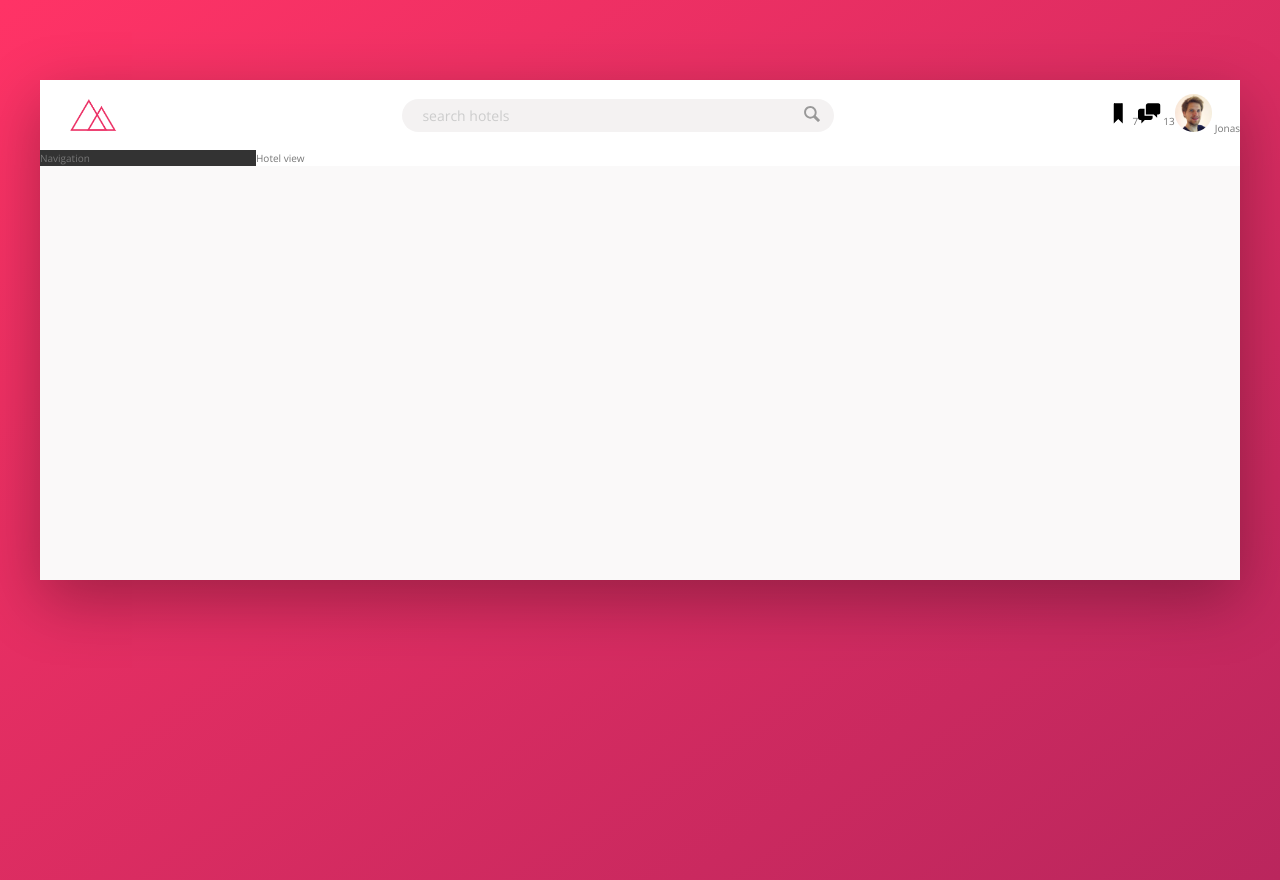
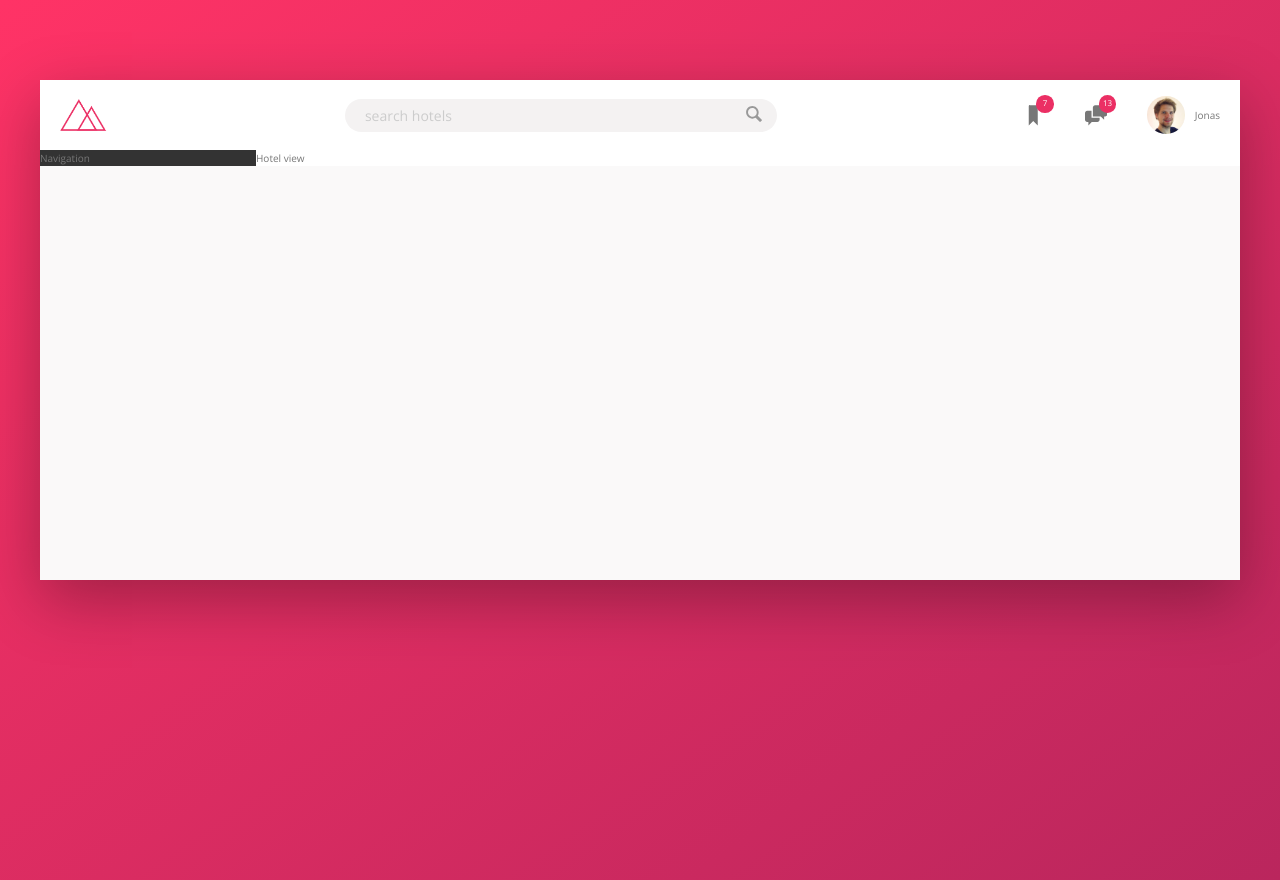
Before and after one commit to grvassil/trillo, a website: page index.html in a window 1280 px wide. Drawn offline with nearby package versions, Linux system fonts and the light colour scheme.

Commit message:
header finished

```diff
--- a/sass/_components.scss
+++ b/sass/_components.scss
@@ -3,7 +3,7 @@
 
 .logo {
   height: 3.25rem;
-  margin-left: 3rem;
+  margin-left: 2rem;
 }
 
 //////////////////////////////
@@ -71,26 +71,48 @@
 .user-nav {
   display: flex;
   align-items: center;
+  align-self: stretch;
+
+  & > * {
+    padding: 0 2rem;
+    cursor: pointer;
+    height: 100%;
+    display: flex;
+    align-items: center;
+  }
+
+  & > *:hover {
+    background-color: var(--color-grey-light-2);
+  }
 
   &__icon-box {
+    position: relative;
   }
 
   &__icon {
     height: 2.25rem;
     width: 2.25rem;
+    fill: var(--color-grey-dark-2);
   }
 
   &__notification {
-  }
-
-  &__user {
+    font-size: 0.8rem;
+    height: 1.75rem;
+    width: 1.75rem;
+    border-radius: 50%;
+    background-color: var(--color-primary);
+    color: #fff;
+    position: absolute;
+    top: 1.5rem;
+    right: 1.1rem;
+    display: flex;
+    justify-content: center;
+    align-items: center;
   }
 
   &__user-photo {
     height: 3.75rem;
     border-radius: 50%;
-  }
-
-  &__user-name {
+    margin-right: 1rem;
   }
 }
```
Also changed, not shown: css/style.css, 1 other file.
